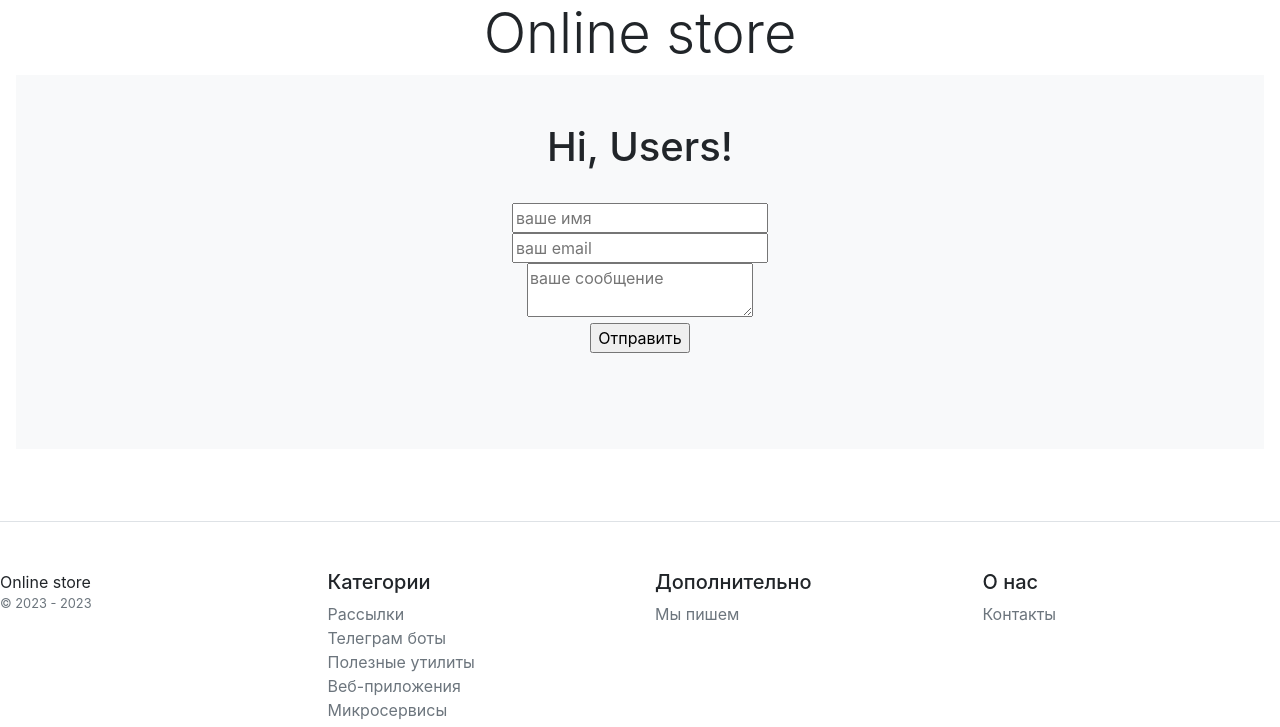
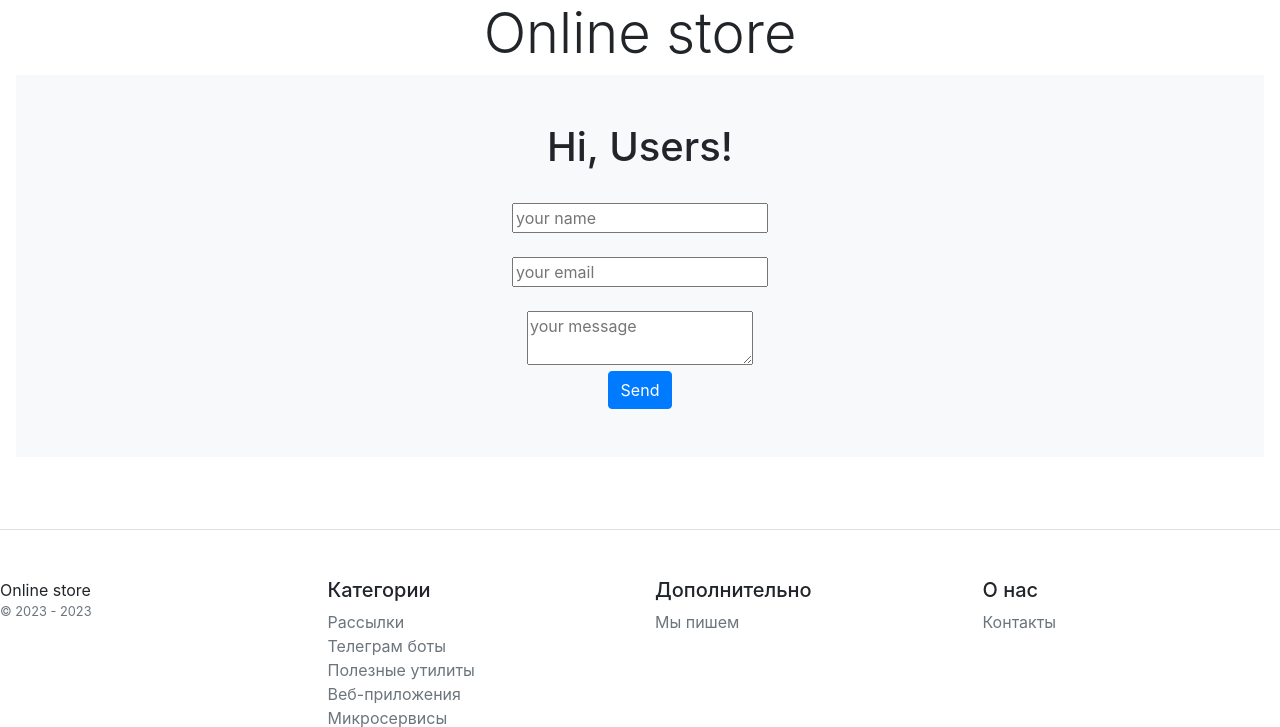
Before and after one commit to RomanKondratiuk/_Django_online_store, a Django app: page /contacts/ in a window 1280 px wide. Shown: the part 139-866 px from the top of the page. Run offline with Django 4.2, Linux system fonts and the light colour scheme; some libraries are stand-ins or nearby versions.

Commit message:
created SLUG

```diff
--- a/catalog/templates/catalog/contacts.html
+++ b/catalog/templates/catalog/contacts.html
@@ -10,19 +10,17 @@
             <title></title>
         </head>
         <body>
-<!--        <a class="p-2 btn btn-outline-primary" href="{% url 'catalog:base'%}">Категории товаров</a><br>-->
-<!--        <a class="p-2 btn btn-outline-primary" href="{% url 'catalog:products'%}">Каталог товаров</a><br>-->
-<!--        <a class="p-2 btn btn-outline-primary" href="{% url 'catalog:contacts'%}">Контакты</a><br>-->
-<!--        <a class="p-2 btn btn-outline-primary" href="{% url 'catalog:create_products'%}">Добавить товар</a><br>-->
         <h1>Hi, Users!</h1>
         <form method="post">
             {% csrf_token %}<br>
             <div class="row">
-                <div class="col-12 mb-5">
-                    <input type="text" name="name" placeholder="ваше имя"/><br>
-                    <input type="email" name="email" placeholder="ваш email"/><br>
-                    <textarea name="message" placeholder="ваше сообщение"></textarea><br>
-                    <input type="submit" value="Отправить"/>
+                <div class="col-12 mb-8">
+                    <input type="text" name="name" placeholder="your name"/><br>
+                    <br>
+                    <input type="email" name="email" placeholder="your email"/><br>
+                    <br>
+                    <textarea name="message" placeholder="your message"></textarea><br>
+                    <input type="submit" class="btn btn-primary" value="Send"/>
                 </div>
             </div>
         </form>
--- a/catalog/urls.py
+++ b/catalog/urls.py
@@ -13,7 +13,7 @@ urlpatterns = [
     # path('<int:pk>/products', category_product, name='category_product'),
     path('<int:pk>', ProductDetailView.as_view(), name='view_product'),
     path('create/', ProductCreateView.as_view(), name='create_products'),
-    path('edit/<int:pk>/', ProductUpdateView.as_view(), name='update_products'),
+    path('edit/<int:pk>/', ProductUpdateView.as_view(), name='edit'),
     path('delete/<int:pk>/', ProductDeleteView.as_view(), name='delete_products'),
 
 
```
Also changed, not shown: catalog/templates/catalog/BlogPost_form.html (deleted, +0 -20 lines), catalog/templates/catalog/product_form.html (+7 -1 lines), catalog/templates/catalog/products.html (+1 -6 lines).
